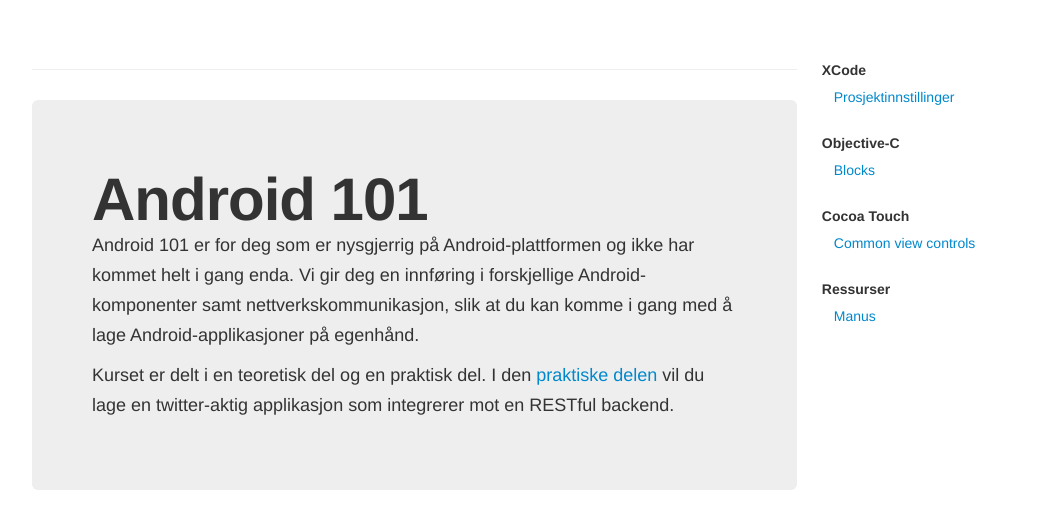
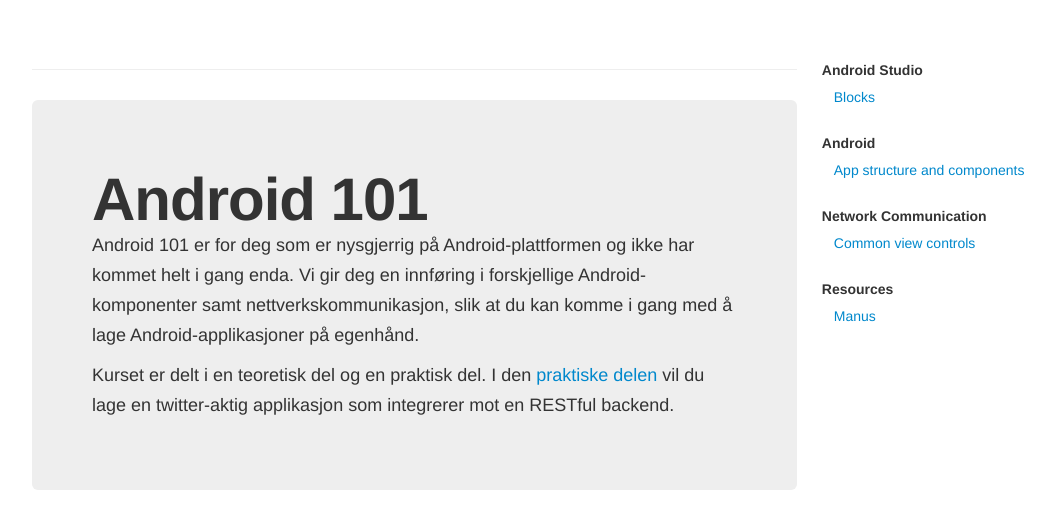
Before and after one commit to bekk/android101, a Jekyll site: the page built from docs/index.html, in a window 1280 px wide. Shown: the top 529 px of the page, without its empty margins (28-1083 px from the left). Built offline with Jekyll 4.4.1, drawn with Linux system fonts in a browser that asks for light colours; Markdown is read by kramdown in place of the engine named in the settings.

Commit message:
Converted section from markdown to html

```diff
--- a/docs/_layouts/default.html
+++ b/docs/_layouts/default.html
@@ -22,16 +22,16 @@
 
           </div>
           <nav class="span4">
-            <strong>XCode</strong>
-            {% include pages_ul.html items='xcode-prosjektinnstillinger' %}
-
-            <strong>Objective-C</strong>
+            <strong>Android Studio</strong>
             {% include pages_ul.html items='blocks' %}
 
-            <strong>Cocoa Touch</strong>
+            <strong>Android</strong>
+            {% include pages_ul.html items='android-app-structure-and-components' %}
+
+            <strong>Network Communication</strong>
             {% include pages_ul.html items='common-view-controls' %}
 
-            <strong>Ressurser</strong>
+            <strong>Resources</strong>
             {% include pages_ul.html items='oppgaver http merinfo manus' %}
           </nav>
         </div>
```
Also changed, not shown: docs/pages/android-app-structure-and-components.html (+76 -0 lines), 1 other file.
